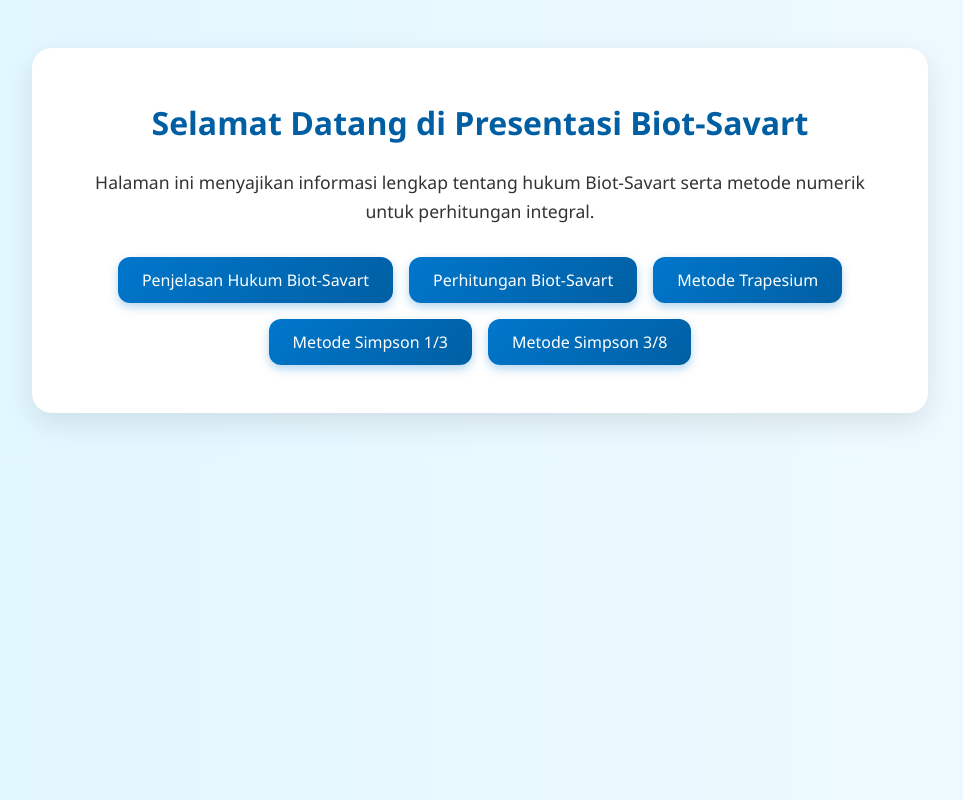
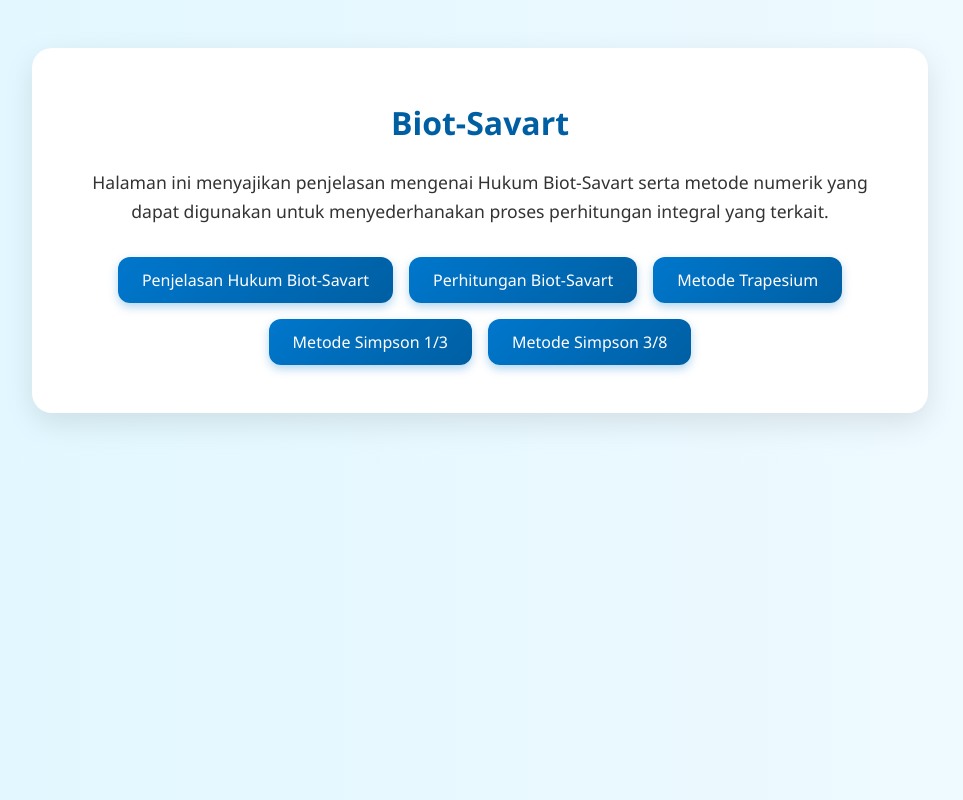
Before and after one commit to desabaru564/fisskom.github.io, a plain HTML site: page index.html in a window 1280 px wide. Shown: the whole page, without its empty margins (160-1123 px from the left). Drawn offline with Linux system fonts and the light colour scheme.

Commit message:
Update index.html

```diff
--- a/index.html
+++ b/index.html
@@ -9,9 +9,9 @@
 </head>
 <body>
   <main>
-    <h1>Selamat Datang di Presentasi Biot-Savart</h1>
+    <h1>Biot-Savart</h1>
     <p>
-      Halaman ini menyajikan informasi lengkap tentang hukum Biot-Savart serta metode numerik untuk perhitungan integral.
+      Halaman ini menyajikan penjelasan mengenai Hukum Biot-Savart serta metode numerik yang dapat digunakan untuk menyederhanakan proses perhitungan integral yang terkait.
     </p>
     <nav>
       <ul>
```
